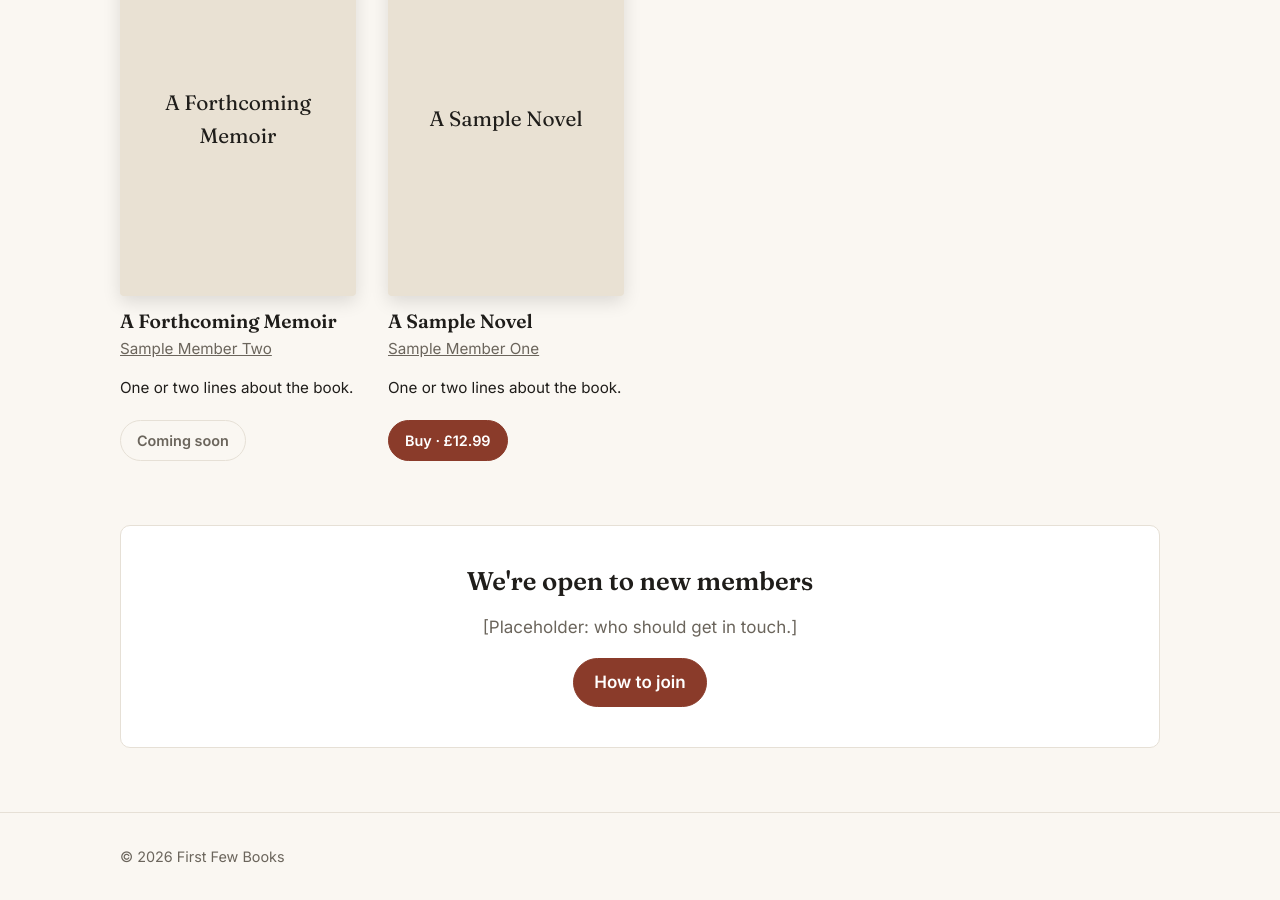
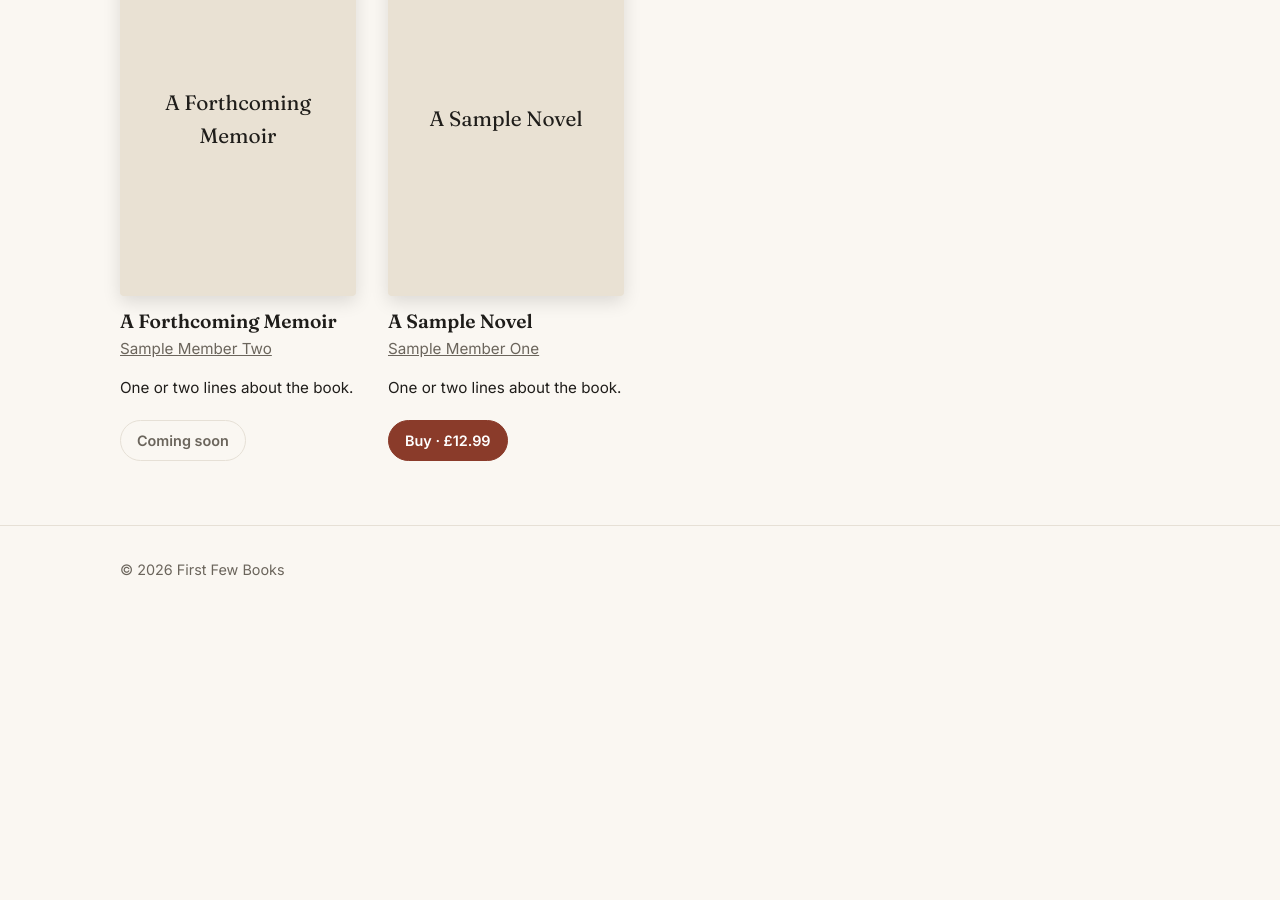
Before and after one commit to nelepope/firstfewbooks, a Jekyll site: the page built from index.html, in a window 1280 px wide and 900 px high, scrolled down 1072 px. Built offline with Jekyll 4.4.1, drawn with Linux system fonts in a browser that asks for light colours; after the commit the page ends 1685 px from its top, so only the background shows below that.

Commit message:
Remove 'open to new members' wording
Co-Authored-By: Claude Opus 5.5 <noreply@anthropic.com>

```diff
--- a/index.html
+++ b/index.html
@@ -39,11 +39,3 @@ description: A writing group for authors working on their first few books.
   </div>
 </section>
 {% endif %}
-
-<section class="section wrap">
-  <div class="callout">
-    <h2>We're open to new members</h2>
-    <p>[Placeholder: who should get in touch.]</p>
-    <a class="button" href="{{ '/join/' | relative_url }}">How to join</a>
-  </div>
-</section>
```
Also changed, not shown: join.md (+0 -2 lines).
